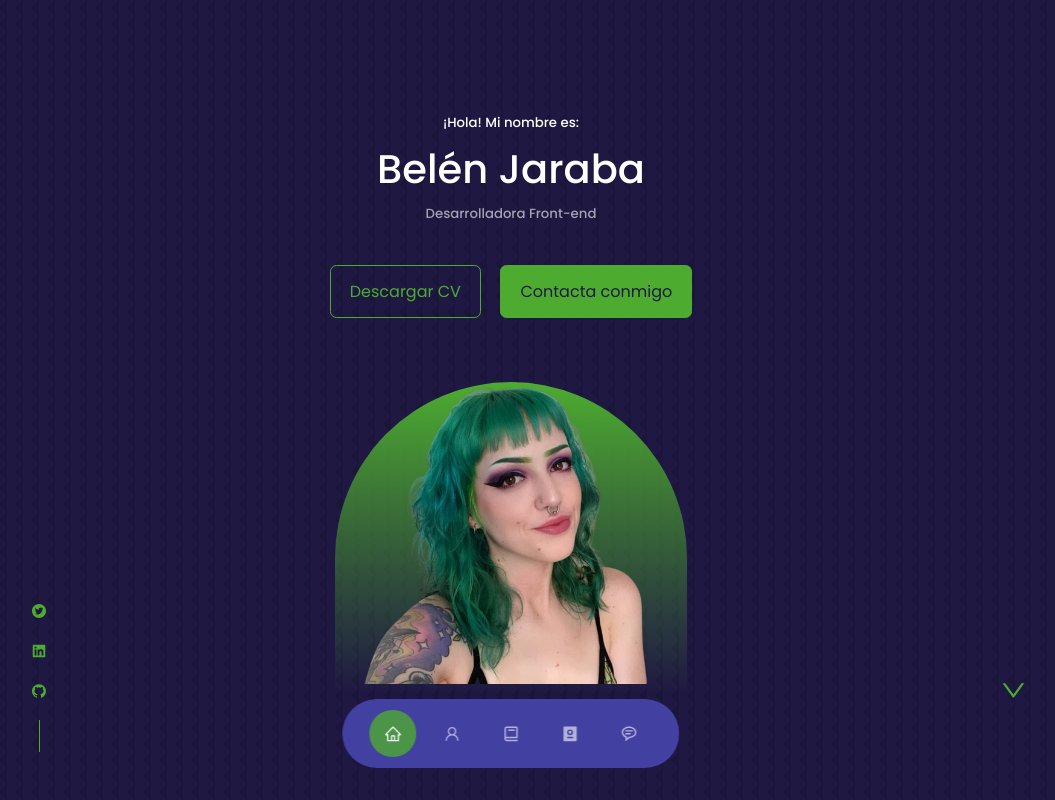
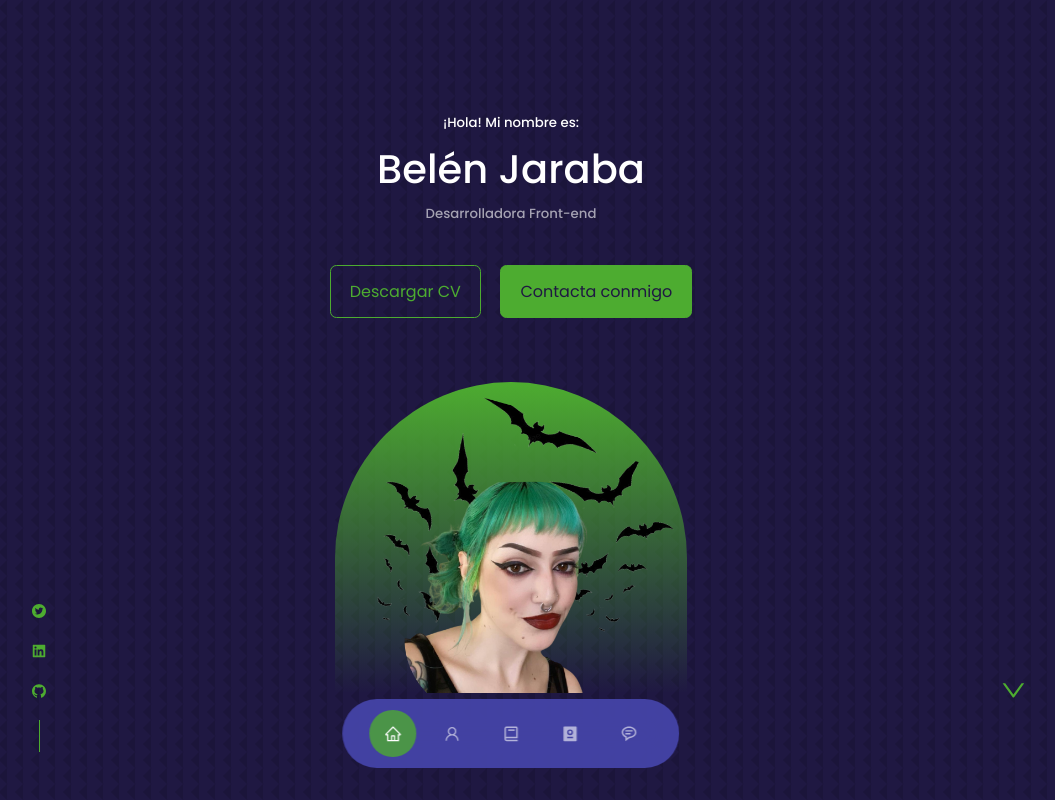
Before and after one commit to belenjn/portfolio, a React (Create React App) app: page / in a window 1280 px wide. Shown: the top 800 px of the page, without its empty margins (129-1184 px from the left). Built offline with nearby package versions, Linux system fonts and the light colour scheme.

Commit message:
photo update

```diff
--- a/src/components/contact/contact.css
+++ b/src/components/contact/contact.css
@@ -24,6 +24,12 @@
 .contact__option:hover {
     background: transparent;
     border-color: var(--color-primary-variant);
+}
+
+.blob {
+    width: 140%;
+    height: 110%;
+    margin-left: -18%;
 }
 
 .contact__option-icon {
--- a/src/components/header/Header.jsx
+++ b/src/components/header/Header.jsx
@@ -18,7 +18,7 @@ export const Header = () => {
         <HeaderSocials/>
 
         <div className='me'>
-          <img src={ME} alt=''/>
+          <img src={ME} alt='' className='blob'/>
         </div>
 
         <a href='#contact' className='scroll__down'> <AiOutlineDown/> </a>
--- a/src/index.css
+++ b/src/index.css
@@ -112,6 +112,7 @@ img {
     object-fit: cover;
 }
 
+
 /* ================ MEDIA QUERIES (MEDIUM DEVICES) ================ */
 
 @media screen and (max-width: 1024px) {
```
Also changed, not shown: src/assets/be.png.
